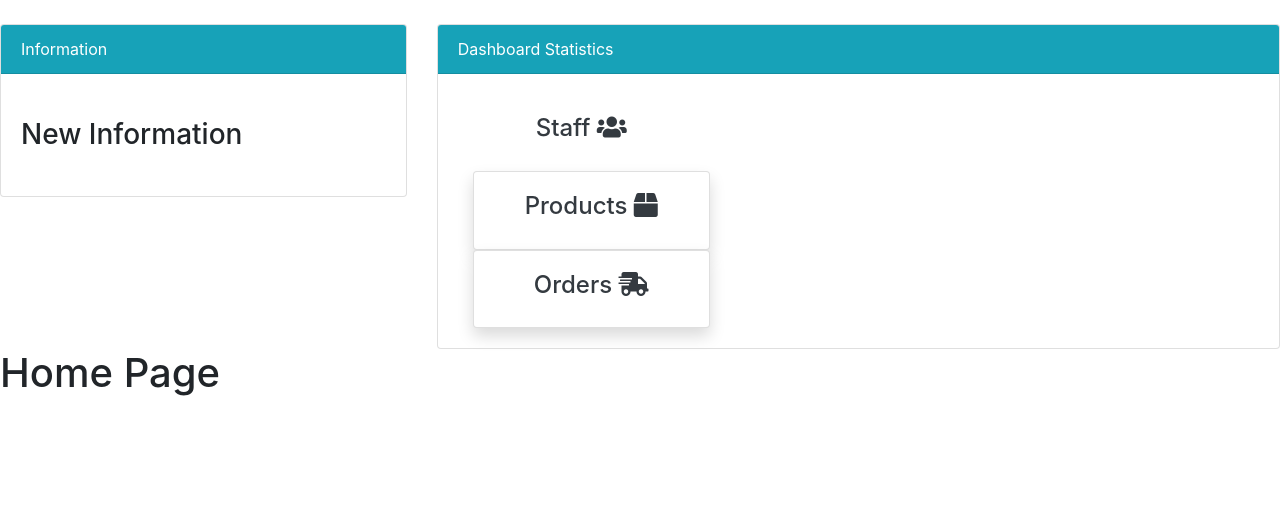
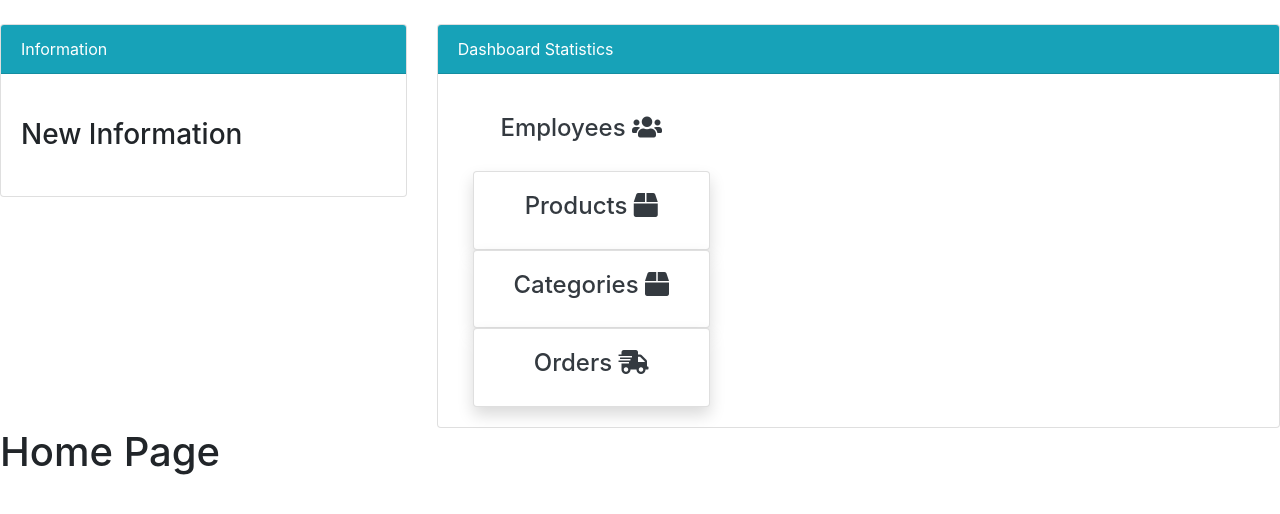
Before and after one commit to FX2One/fxims, a Django app: template fxecommerce/templates/index.html in a window 1280 px wide. Shown: the part 56-570 px from the top of the page. Run offline with Django 4.2, Linux system fonts and the light colour scheme; the template is opened without the code that fills it, so the values that code supplies are empty; parts of the project's set-up code (start-up, migrations or seed data) failed here and were passed over; some libraries are stand-ins or nearby versions.

Commit message:
added url routing in nav template to navigate to each view

```diff
--- a/fxecommerce/templates/topnav.html
+++ b/fxecommerce/templates/topnav.html
@@ -17,20 +17,30 @@
             <div class="card-body">
                 <div class="row">
                     <div class="col-md-4">
-                        <a class="text-decoration-none text-dark" href=""
+                        <a class="text-decoration-none text-dark" href="{% url 'inventory:employee' %}"
                             <div class="card my-card shadow">
                                 <div class="card-body text-center">
-                                    <h4>Staff <i class="fas fa-users"></i></h4>
+                                    <h4>Employees <i class="fas fa-users"></i></h4>
                                     <h3></h3>
                                 </div>
                             </div>
                         </a>
                     </div>
                     <div class="col-md-4">
-                        <a class="text-decoration-none text-dark" href="">
+                        <a class="text-decoration-none text-dark" href="{% url 'inventory:product_list' %}">
                             <div class="card my-card shadow">
                                 <div class="card-body text-center">
                                     <h4>Products <i class="fas fa-box"></i></h4>
+                                    <h3></h3>
+                                </div>
+                            </div>
+                        </a>
+                    </div>
+                    <div class="col-md-4">
+                        <a class="text-decoration-none text-dark" href="{% url 'inventory:category' %}">
+                            <div class="card my-card shadow">
+                                <div class="card-body text-center">
+                                    <h4>Categories <i class="fas fa-box"></i></h4>
                                     <h3></h3>
                                 </div>
                             </div>
```
